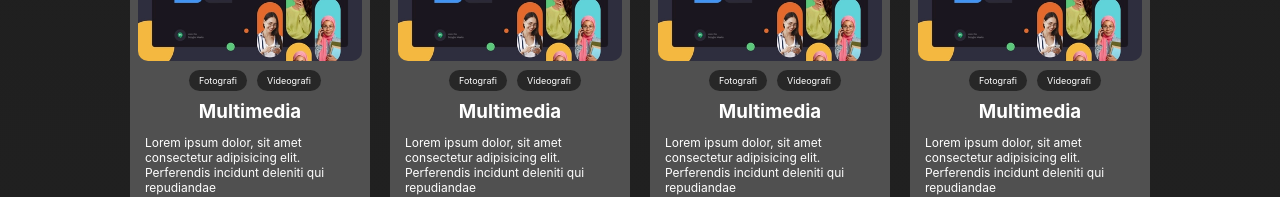
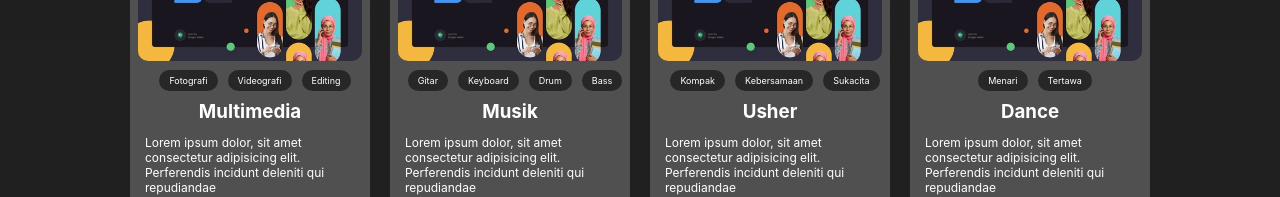
Before and after one commit to RonaldoWidiantoSiswoyo/hmi-web, a Next.js app: page / in a window 1280 px wide. Shown: the part 2325-2522 px from the top of the page. Built offline with nearby package versions, Linux system fonts and the light colour scheme.

Commit message:
departtt

```diff
--- a/components/Department/index.tsx
+++ b/components/Department/index.tsx
@@ -24,6 +24,7 @@ const Department = () => {
               <div className={styles.hastag}>
                 <p className={styles["hastag__caption"]}>Fotografi</p>
                 <p className={styles["hastag__caption"]}>Videografi</p>
+                <p className={styles["hastag__caption"]}>Editing</p>
               </div>
               <h3 className={styles["card__title"]}>Multimedia</h3>
               <p className={styles["card__description"]}>
@@ -37,10 +38,12 @@ const Department = () => {
             <div className={styles.card}>
               <img src="dancer.jpg" alt="" />
               <div className={styles.hastag}>
-                <p className={styles["hastag__caption"]}>Fotografi</p>
-                <p className={styles["hastag__caption"]}>Videografi</p>
+                <p className={styles["hastag__caption"]}>Gitar</p>
+                <p className={styles["hastag__caption"]}>Keyboard</p>
+                <p className={styles["hastag__caption"]}>Drum</p>
+                <p className={styles["hastag__caption"]}>Bass</p>
               </div>
-              <h3 className={styles["card__title"]}>Multimedia</h3>
+              <h3 className={styles["card__title"]}>Musik</h3>
               <p className={styles["card__description"]}>
                 Lorem ipsum dolor, sit amet consectetur adipisicing elit.
                 Perferendis incidunt deleniti qui repudiandae
@@ -52,10 +55,11 @@ const Department = () => {
             <div className={styles.card}>
               <img src="dancer.jpg" alt="" />
               <div className={styles.hastag}>
-                <p className={styles["hastag__caption"]}>Fotografi</p>
-                <p className={styles["hastag__caption"]}>Videografi</p>
+                <p className={styles["hastag__caption"]}>Kompak</p>
+                <p className={styles["hastag__caption"]}>Kebersamaan</p>
+                <p className={styles["hastag__caption"]}>Sukacita</p>
               </div>
-              <h3 className={styles["card__title"]}>Multimedia</h3>
+              <h3 className={styles["card__title"]}>Usher</h3>
               <p className={styles["card__description"]}>
                 Lorem ipsum dolor, sit amet consectetur adipisicing elit.
                 Perferendis incidunt deleniti qui repudiandae
@@ -67,10 +71,10 @@ const Department = () => {
             <div className={styles.card}>
               <img src="dancer.jpg" alt="" />
               <div className={styles.hastag}>
-                <p className={styles["hastag__caption"]}>Fotografi</p>
-                <p className={styles["hastag__caption"]}>Videografi</p>
+                <p className={styles["hastag__caption"]}>Menari</p>
+                <p className={styles["hastag__caption"]}>Tertawa</p>
               </div>
-              <h3 className={styles["card__title"]}>Multimedia</h3>
+              <h3 className={styles["card__title"]}>Dance</h3>
               <p className={styles["card__description"]}>
                 Lorem ipsum dolor, sit amet consectetur adipisicing elit.
                 Perferendis incidunt deleniti qui repudiandae
```
